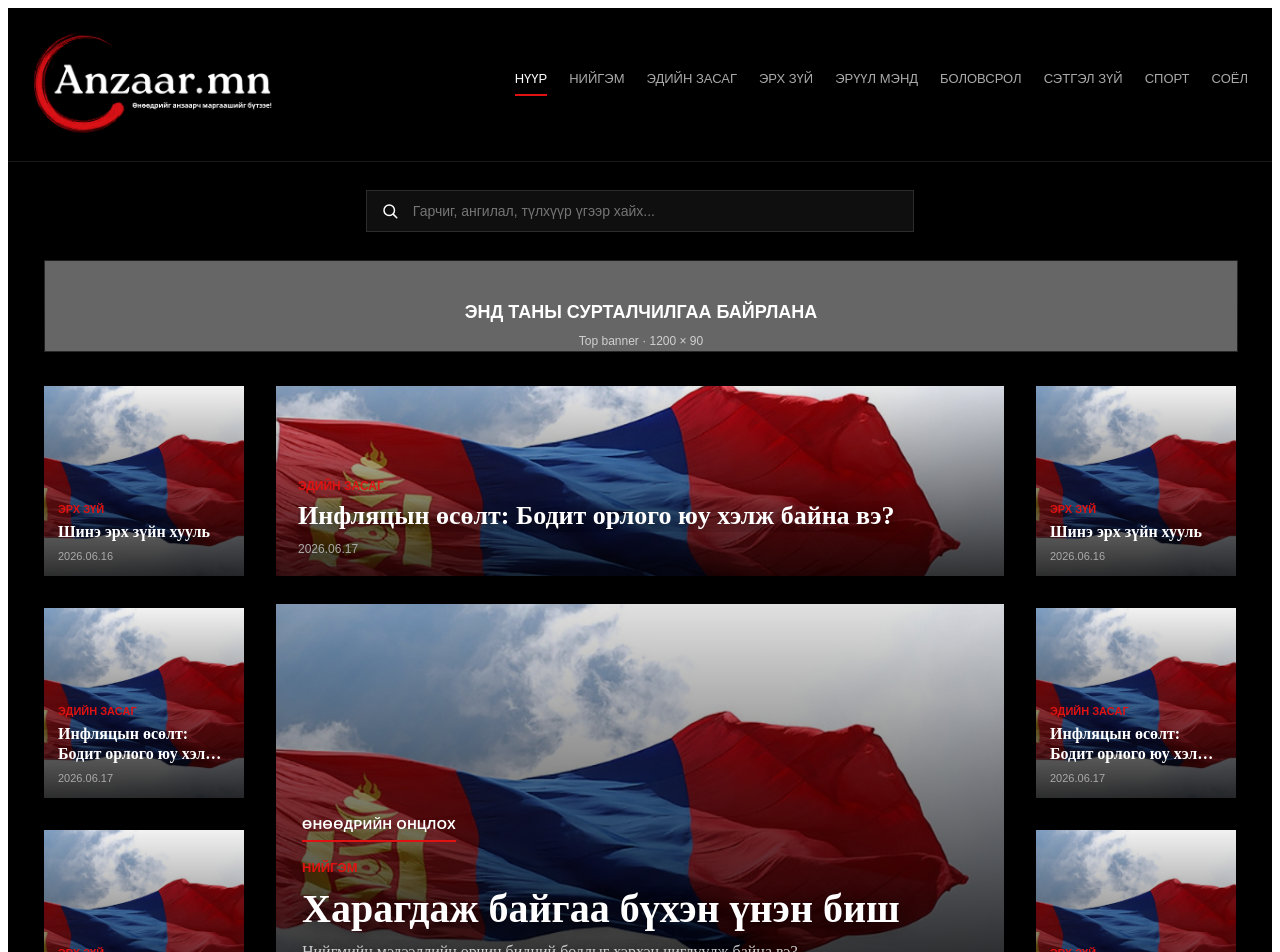
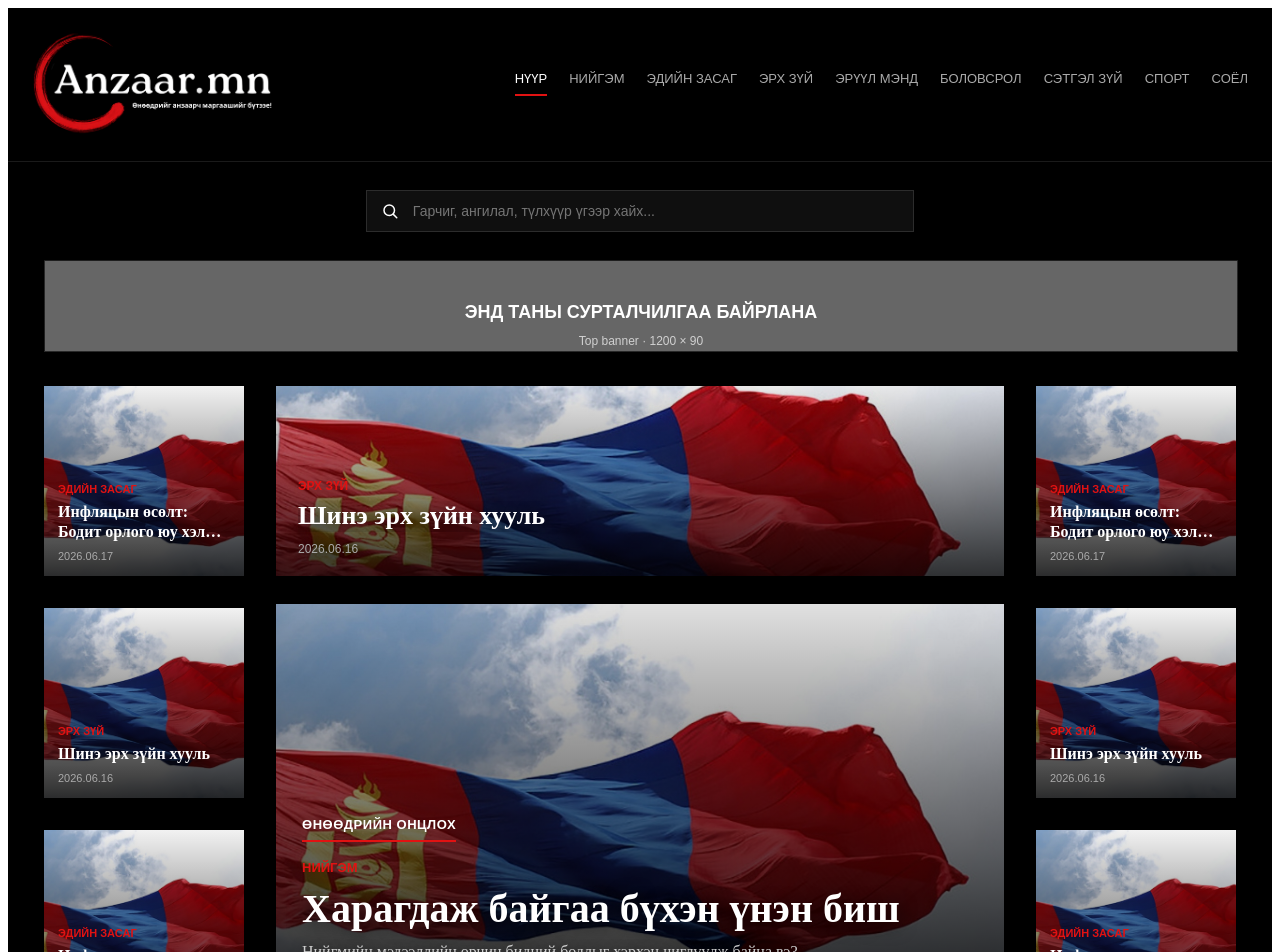
Before and after one commit to toogeemunkhtogtokh-ai/Anzaar-mn, a Next.js app: page / in a window 1280 px wide. Shown: the top 952 px of the page. Built offline with nearby package versions, Linux system fonts and the light colour scheme.

Commit message:
Update page.js

```diff
--- a/app/page.js
+++ b/app/page.js
@@ -529,9 +529,9 @@ const getArticle = (index) => {
     order: isMobile ? 2 : 1,
   }}
 >
-           <MiniVisualCard item={getArticle(1)} height={isMobile ? 180 : 190} />
+           <MiniVisualCard item={getArticle(0)} height={isMobile ? 180 : 190} />
+<MiniVisualCard item={getArticle(1)} height={isMobile ? 180 : 190} />
 <MiniVisualCard item={getArticle(2)} height={isMobile ? 180 : 190} />
-<MiniVisualCard item={getArticle(3)} height={isMobile ? 180 : 190} />
 </aside>
 
 <section
@@ -543,7 +543,7 @@ const getArticle = (index) => {
   }}
 >
             <Link
-              href={`/article/${getArticle(4)?.id || ""}`}
+              href={`/article/${getArticle(3)?.id || ""}`}
               style={{
                 textDecoration: "none",
                 color: "inherit",
@@ -557,7 +557,7 @@ const getArticle = (index) => {
     padding: 0,
     overflow: "hidden",
     cursor: "pointer",
-    backgroundImage: `url(${getArticle(4)?.image || "/hero-main.png"})`,
+    backgroundImage: `url(${getArticle(3)?.image || "/hero-main.png"})`,
     backgroundSize: "cover",
     backgroundPosition: "center",
     backgroundRepeat: "no-repeat",
@@ -593,7 +593,7 @@ const getArticle = (index) => {
         marginBottom: 8,
       }}
     >
-      {getArticle(4)?.label || "Нийгэм"}
+      {getArticle(3)?.label || "Нийгэм"}
     </div>
 
    <h3
@@ -609,7 +609,7 @@ const getArticle = (index) => {
     overflow: "hidden",
   }}
 >
-      {getArticle(4)?.title || "Онцлох мэдээ"}
+      {getArticle(3)?.title || "Онцлох мэдээ"}
     </h3>
       <small
   style={{
@@ -621,7 +621,7 @@ const getArticle = (index) => {
     textShadow: "0 2px 10px rgba(0,0,0,.75)",
   }}
 >
-  {getArticle(4)?.date || "2026.06.18"}
+  {getArticle(3)?.date || "2026.06.18"}
 </small>
   </div>
 </article>
@@ -760,9 +760,9 @@ const getArticle = (index) => {
     order: isMobile ? 3 : 3,
   }}
 >
+<MiniVisualCard item={getArticle(4)} height={isMobile ? 180 : 190} />
 <MiniVisualCard item={getArticle(5)} height={isMobile ? 180 : 190} />
 <MiniVisualCard item={getArticle(6)} height={isMobile ? 180 : 190} />
-<MiniVisualCard item={getArticle(7)} height={isMobile ? 180 : 190} />
           </aside>
         </div>
 
```
